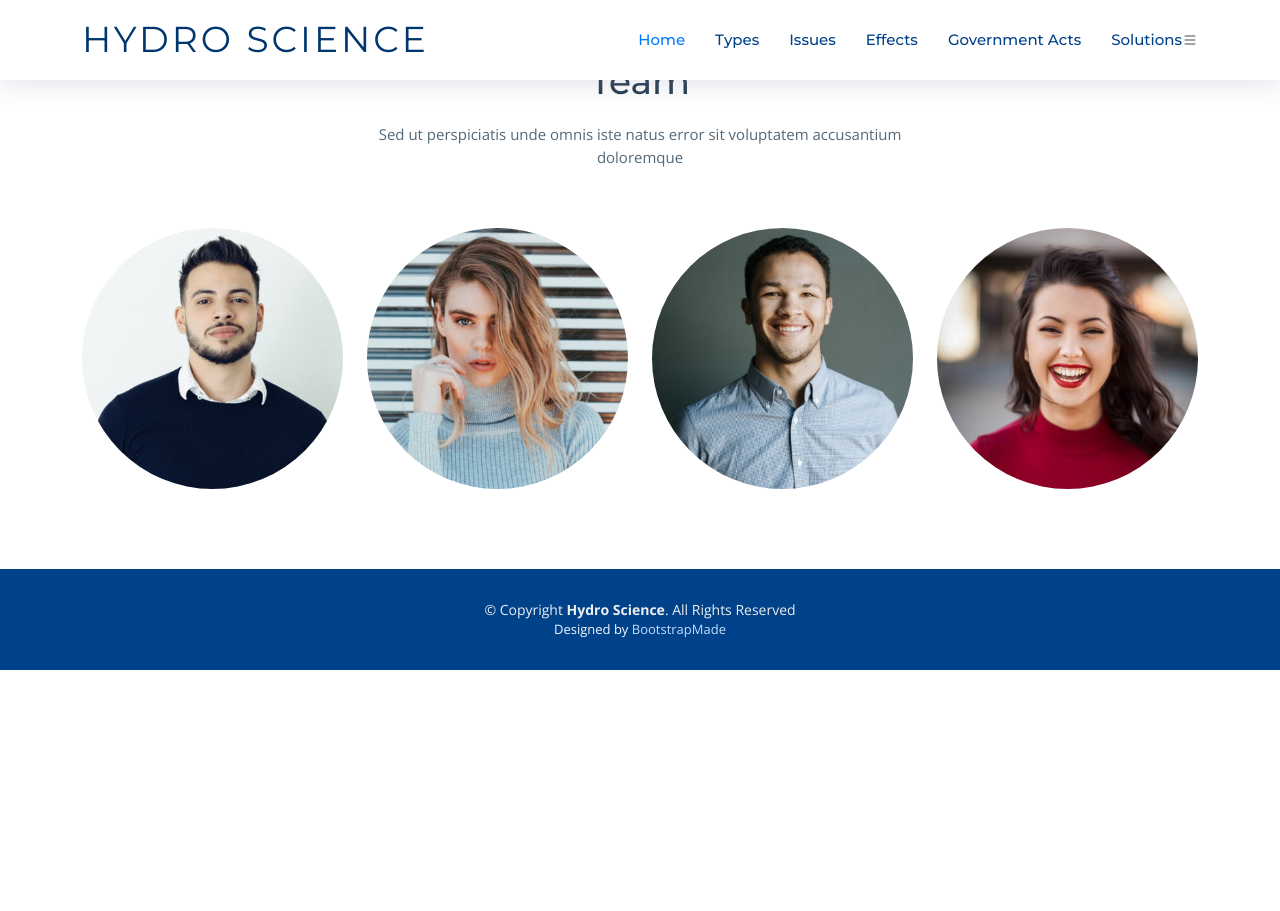
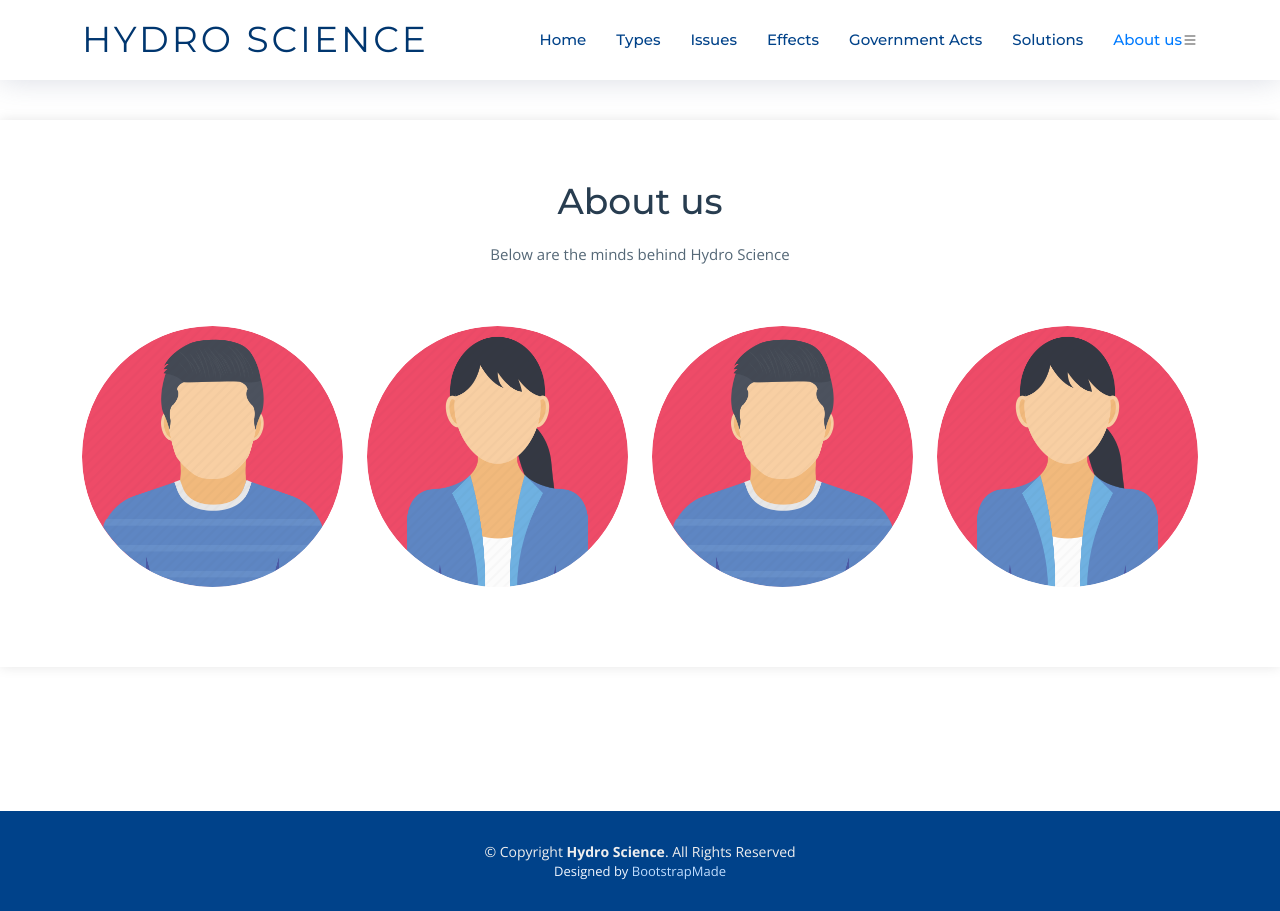
Before and after one commit to atolentino07/waterpoll, a PHP site: page /aboutus.html in a window 1280 px wide. Before the commit the page ends 670 px from the top, so only its background shows below. Run offline with PHP 8.4, Linux system fonts and the light colour scheme.

Commit message:
about us page done

```diff
--- a/WaterPoll/WaterPoll/aboutus.html
+++ b/WaterPoll/WaterPoll/aboutus.html
@@ -48,36 +48,42 @@
 
       <nav id="navbar" class="navbar">
         <ul>
-          <li><a class="nav-link scrollto active" href="index.html">Home</a></li>
-          <li><a href="types.html">Types</a></li>
-          <li><a href="issues.html">Issues</a></li>
-          <li><a href="effects.html">Effects</a></li>
-          <li><a href="govacts.html">Government Acts</a></li>
-          <li><a href="solutions.html">Solutions</a></li>
+        <li><a   href="index.html">Home</a></li>
+          <li><a  href="types.html">Types</a></li>
+          <li><a  href="issues.html">Issues</a></li>
+          <li><a  href="effects.html">Effects</a></li>
+          <li><a  href="govacts.html">Government Acts</a></li>
+          <li><a  href="solutions.html">Solutions</a></li>
+		   <li><a  class="nav-link scrollto active" href="aboutus.html">About us</a></li>
         </ul>
         <i class="bi bi-list mobile-nav-toggle"></i>
       </nav><!-- .navbar -->
 
     </div>
   </header><!-- #header -->
+	<section id="about" class="clearfix">
+    <div class="container" data-aos="fade-up">
+    </div>
+  </section><!-- End Hero Section -->
 
-  <!-- ======= Hero Section ======= -->
-  <section id="team">
+  <main id="main">
+
+    <section id="team">
       <div class="container" data-aos="fade-up">
         <div class="section-header">
-          <h3>Team</h3>
-          <p>Sed ut perspiciatis unde omnis iste natus error sit voluptatem accusantium doloremque</p>
+          <h3>About us</h3>
+          <p>Below are the minds behind Hydro Science</p>
         </div>
 
         <div class="row">
 
           <div class="col-lg-3 col-md-6" data-aos="zoom-out" data-aos-delay="100">
             <div class="member">
-              <img src="assets/img/team-1.jpg" class="img-fluid" alt="">
+              <img src="assets/img/guyavatar2.png" class="img-fluid" alt="">
               <div class="member-info">
                 <div class="member-info-content">
-                  <h4>Walter White</h4>
-                  <span>Chief Executive Officer</span>
+                  <h4>Anzel Clarenz Tolentino</h4>
+                  <span>Leader / contributor</span>
                   <div class="social">
                     <a href=""><i class="bi bi-twitter"></i></a>
                     <a href=""><i class="bi bi-facebook"></i></a>
@@ -91,11 +97,11 @@
 
           <div class="col-lg-3 col-md-6" data-aos="zoom-out" data-aos-delay="200">
             <div class="member">
-              <img src="assets/img/team-2.jpg" class="img-fluid" alt="">
+              <img src="assets/img/girlavatar.png" class="img-fluid" alt="">
               <div class="member-info">
                 <div class="member-info-content">
-                  <h4>Sarah Jhonson</h4>
-                  <span>Product Manager</span>
+                  <h4>Dana Isabel Latoja</h4>
+                  <span>Team member / contributor</span>
                   <div class="social">
                     <a href=""><i class="bi bi-twitter"></i></a>
                     <a href=""><i class="bi bi-facebook"></i></a>
@@ -109,11 +115,11 @@
 
           <div class="col-lg-3 col-md-6" data-aos="zoom-out" data-aos-delay="300">
             <div class="member">
-              <img src="assets/img/team-3.jpg" class="img-fluid" alt="">
+              <img src="assets/img/guyavatar2.png" class="img-fluid" alt="">
               <div class="member-info">
                 <div class="member-info-content">
-                  <h4>William Anderson</h4>
-                  <span>CTO</span>
+                  <h4>Hemar Palallos</h4>
+                  <span>Team member / contributor</span>
                   <div class="social">
                     <a href=""><i class="bi bi-twitter"></i></a>
                     <a href=""><i class="bi bi-facebook"></i></a>
@@ -127,11 +133,11 @@
 
           <div class="col-lg-3 col-md-6" data-aos="zoom-out" data-aos-delay="400">
             <div class="member">
-              <img src="assets/img/team-4.jpg" class="img-fluid" alt="">
+              <img src="assets/img/girlavatar.png" class="img-fluid" alt="">
               <div class="member-info">
                 <div class="member-info-content">
-                  <h4>Amanda Jepson</h4>
-                  <span>Accountant</span>
+                  <h4>Arianna Patricia Dichoso</h4>
+                  <span>Team member / contributor</span>
                   <div class="social">
                     <a href=""><i class="bi bi-twitter"></i></a>
                     <a href=""><i class="bi bi-facebook"></i></a>
@@ -146,13 +152,18 @@
         </div>
 
       </div>
+
+
     </section><!-- End Team Section -->
 
 
-
+  </main><!-- End #main -->
 
   <!-- ======= Footer ======= -->
-  <footer id="footer">
+  <br><br>
+  <br><br><br>
+  <br>
+ <footer id="footer">
     <div class="container">
       <div class="copyright">
         &copy; Copyright <strong>Hydro Science</strong>. All Rights Reserved
--- a/WaterPoll/WaterPoll/effects.html
+++ b/WaterPoll/WaterPoll/effects.html
@@ -54,6 +54,7 @@
           <li><a  class="nav-link scrollto active" href="effects.html">Effects</a></li>
           <li><a  href="govacts.html">Government Acts</a></li>
           <li><a  href="solutions.html">Solutions</a></li>
+		   <li><a  href="aboutus.html">About us</a></li>
         </ul>
         <i class="bi bi-list mobile-nav-toggle"></i>
       </nav><!-- .navbar -->
--- a/WaterPoll/WaterPoll/govacts.html
+++ b/WaterPoll/WaterPoll/govacts.html
@@ -54,6 +54,7 @@
           <li><a  href="effects.html">Effects</a></li>
           <li><a  class="nav-link scrollto active" href="govacts.html">Government Acts</a></li>
           <li><a  href="solutions.html">Solutions</a></li>
+		  <li><a  href="aboutus.html">About us</a></li>
         </ul>
         <i class="bi bi-list mobile-nav-toggle"></i>
       </nav><!-- .navbar -->
--- a/WaterPoll/WaterPoll/index.html
+++ b/WaterPoll/WaterPoll/index.html
@@ -54,6 +54,7 @@
           <li><a href="effects.html">Effects</a></li>
           <li><a href="govacts.html">Government Acts</a></li>
           <li><a href="solutions.html">Solutions</a></li>
+		  <li><a  href="aboutus.html">About us</a></li>
         </ul>
         <i class="bi bi-list mobile-nav-toggle"></i>
       </nav><!-- .navbar -->
--- a/WaterPoll/WaterPoll/index.php
+++ b/WaterPoll/WaterPoll/index.php
@@ -54,6 +54,7 @@
           <li><a href="effects.html">Effects</a></li>
           <li><a href="govacts.html">Government Acts</a></li>
           <li><a href="solutions.html">Solutions</a></li>
+		  <li><a  href="aboutus.html">About us</a></li>
         </ul>
         <i class="bi bi-list mobile-nav-toggle"></i>
       </nav><!-- .navbar -->
--- a/WaterPoll/WaterPoll/issues.html
+++ b/WaterPoll/WaterPoll/issues.html
@@ -54,6 +54,7 @@
           <li><a  href="effects.html">Effects</a></li>
           <li><a  href="govacts.html">Government Acts</a></li>
           <li><a  href="solutions.html">Solutions</a></li>
+		  <li><a  href="aboutus.html">About us</a></li>
         </ul>
         <i class="bi bi-list mobile-nav-toggle"></i>
       </nav><!-- .navbar -->
--- a/WaterPoll/WaterPoll/solutions.html
+++ b/WaterPoll/WaterPoll/solutions.html
@@ -54,6 +54,7 @@
           <li><a  href="effects.html">Effects</a></li>
           <li><a  href="govacts.html">Government Acts</a></li>
           <li><a  class="nav-link scrollto active" href="solutions.html">Solutions</a></li>
+		  <li><a  href="aboutus.html">About us</a></li>
         </ul>
         <i class="bi bi-list mobile-nav-toggle"></i>
       </nav><!-- .navbar -->
--- a/WaterPoll/WaterPoll/types.html
+++ b/WaterPoll/WaterPoll/types.html
@@ -54,6 +54,7 @@
           <li><a  href="effects.html">Effects</a></li>
           <li><a  href="govacts.html">Government Acts</a></li>
           <li><a  href="solutions.html">Solutions</a></li>
+		  <li><a  href="aboutus.html">About us</a></li>
         </ul>
         <i class="bi bi-list mobile-nav-toggle"></i>
       </nav><!-- .navbar -->
```
Also changed, not shown: WaterPoll/WaterPoll/assets/img/girlavatar.png (added), WaterPoll/WaterPoll/assets/img/guyavatar.png (added), WaterPoll/WaterPoll/assets/img/guyavatar2.png (added), 5 other files.
